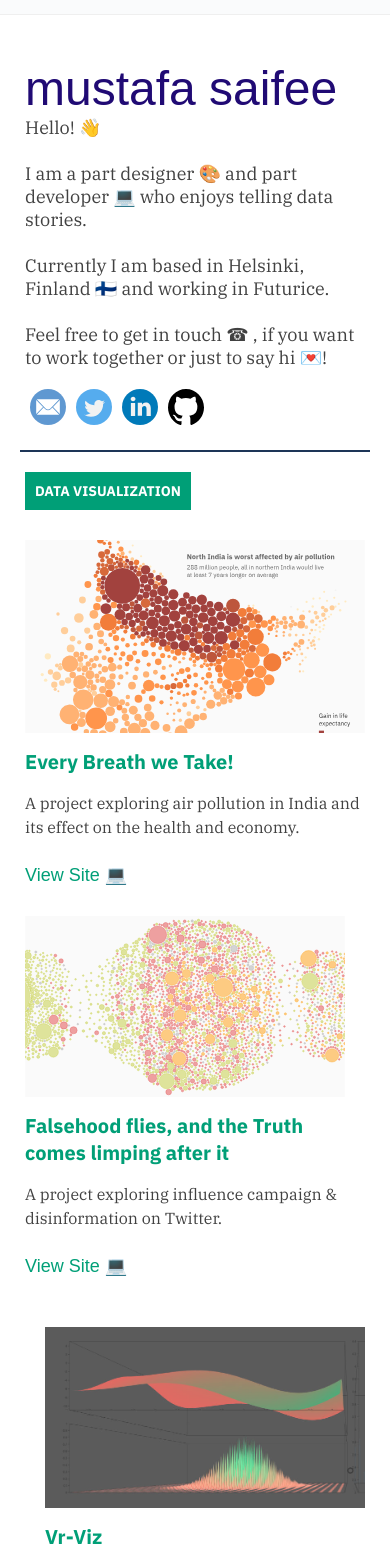
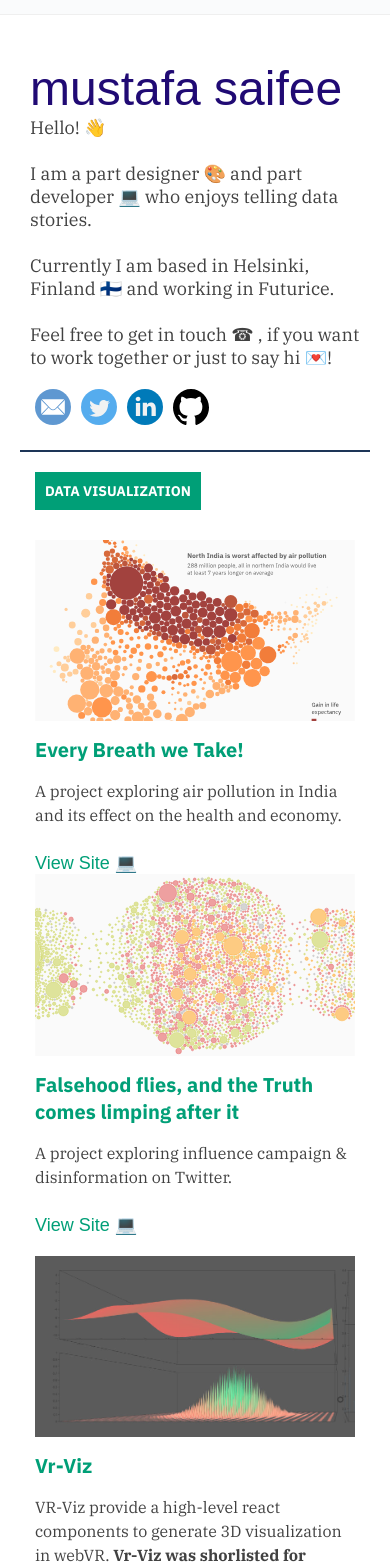
Before and after one commit to mustafasaifee42/personal-website, a React (Create React App) app: page / in a window 390 px wide. Shown: the part 49-1613 px from the top of the page. Built offline with nearby package versions, Linux system fonts and the light colour scheme; a web font is replaced by a local one.

Commit message:
responsiveness fix

```diff
--- a/src/css/home.css
+++ b/src/css/home.css
@@ -77,3 +77,11 @@
 .viewSite:hover{
   text-decoration: underline;
 }
+
+
+@media only screen and (max-width: 730px){
+
+  .sectionTitle{
+    margin-left:10px;
+  }
+}
--- a/src/css/introSection.css
+++ b/src/css/introSection.css
@@ -4,5 +4,14 @@
 }
 .header{
   margin: 110px 0 20px 0;
-  padding: 0 5px;
 }
+
+
+@media only screen and (max-width: 730px){
+  .headerTitle{
+    margin: 0 10px;
+  }
+  .headerBody{
+    margin: 0 10px;
+  }
+}
--- a/src/css/section.css
+++ b/src/css/section.css
@@ -93,6 +93,16 @@
   }
 }
 
+@media only screen and (max-width: 730px){
+
+  .odd{
+    margin: 0 10px;
+  }
+  .even{
+    margin: 0 10px;
+  }
+}
+
 .projectContentmedium{
   margin-bottom: 20px;
 }
```
